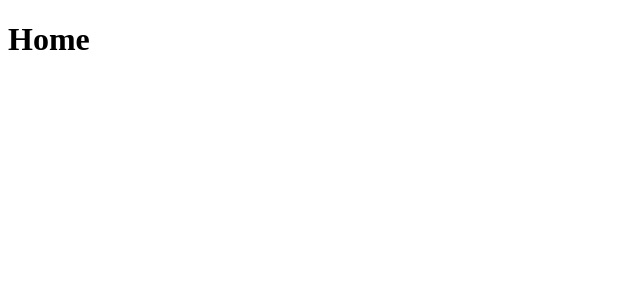
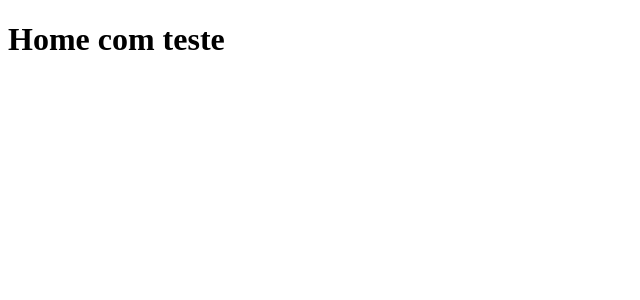
Before and after one commit to wwwbruno1981/CorretorBruno, a Next.js app: page / in a window 1280 px wide. Shown: the top 300 px of the page, without its empty margins (0-640 px from the left). Built offline with nearby package versions, Linux system fonts and the light colour scheme.

Commit message:
testando a home

```diff
--- a/pages/index.js
+++ b/pages/index.js
@@ -1,4 +1,4 @@
 function Home() {
-    return <div><h1>Home</h1></div>
+    return <div><h1>Home com teste</h1></div>
 }
 export default Home
```
Also changed, not shown: 1 other file (tests, documents, lock files or other folders).
